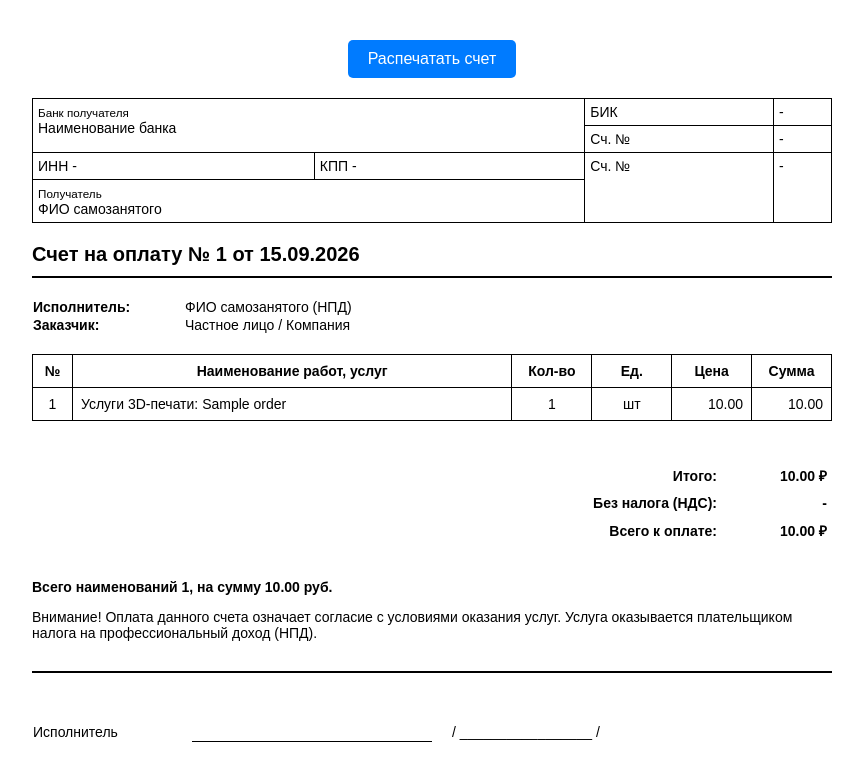
After one commit to sitnikow92-dotcom/3D-Print-Calculate-Pricing, a Flask app: page /invoice/1 in a window 1280 px wide. The commit adds this page. Shown: the top 781 px of the page, without its empty margins (208-1071 px from the left). Run offline with Flask 3, Linux system fonts and the light colour scheme; tables that the repository leaves empty hold one stand-in row (values such as "Sample post").

Commit message:
Add tax calculation and invoice generation
- Extend Settings model in app.py to include tax percentage and seller details
- Update /api/calculate to include tax in final cost and return it in the response
- Add invoice.html template to render printable invoices
- Create /invoice/<id> route in app.py
- Update index.html settings tab with new input fields
- Update calculate display UI to include tax amount
- Add Invoice button to Kanban cards

Co-authored-by: sitnikow92-dotcom <282522900+sitnikow92-dotcom@users.noreply.github.com>

```diff
--- a/app.py
+++ b/app.py
@@ -80,13 +80,25 @@ class Settings(db.Model):
     electricity_rate = db.Column(db.Float, nullable=False, default=5.0)
     markup_percent = db.Column(db.Float, nullable=False, default=100.0)
     failure_percent = db.Column(db.Float, nullable=False, default=10.0)
+    tax_percent = db.Column(db.Float, nullable=False, default=4.0)
+    seller_name = db.Column(db.String(200), nullable=True)
+    seller_inn = db.Column(db.String(20), nullable=True)
+    seller_bank = db.Column(db.String(200), nullable=True)
+    seller_account = db.Column(db.String(50), nullable=True)
+    seller_bik = db.Column(db.String(20), nullable=True)
 
     def to_dict(self):
         return {
             'id': self.id,
             'electricity_rate': self.electricity_rate,
             'markup_percent': self.markup_percent,
-            'failure_percent': self.failure_percent
+            'failure_percent': self.failure_percent,
+            'tax_percent': self.tax_percent,
+            'seller_name': self.seller_name,
+            'seller_inn': self.seller_inn,
+            'seller_bank': self.seller_bank,
+            'seller_account': self.seller_account,
+            'seller_bik': self.seller_bik
         }
 
 # Initialize database
@@ -94,7 +106,7 @@ with app.app_context():
     db.create_all()
     # Add default setting if not exists
     if not Settings.query.first():
-        default_settings = Settings(electricity_rate=5.0, markup_percent=100.0, failure_percent=10.0)
+        default_settings = Settings(electricity_rate=5.0, markup_percent=100.0, failure_percent=10.0, tax_percent=4.0)
         db.session.add(default_settings)
         db.session.commit()
 
@@ -247,7 +259,9 @@ def calculate_cost():
         elif modeling_complexity == "complex":
             modeling_cost = 3000.0
 
-        total_price = client_print_price + modeling_cost
+        intermediate_total = client_print_price + modeling_cost
+        tax_cost = intermediate_total * (settings.tax_percent / 100.0)
+        total_price = intermediate_total + tax_cost
 
         return jsonify({
             'self_cost': self_cost,
@@ -255,6 +269,7 @@ def calculate_cost():
             'failure_cost': failure_cost,
             'client_print_price': client_print_price,
             'modeling_cost': modeling_cost,
+            'tax_cost': tax_cost,
             'total_price': total_price,
             'material_cost': material_cost,
             'electricity_cost': electricity_cost,
@@ -277,9 +292,25 @@ def update_settings():
         settings.electricity_rate = float(data.get('electricity_rate', settings.electricity_rate))
         settings.markup_percent = float(data.get('markup_percent', settings.markup_percent))
         settings.failure_percent = float(data.get('failure_percent', settings.failure_percent))
+        settings.tax_percent = float(data.get('tax_percent', settings.tax_percent))
+        settings.seller_name = data.get('seller_name', settings.seller_name)
+        settings.seller_inn = data.get('seller_inn', settings.seller_inn)
+        settings.seller_bank = data.get('seller_bank', settings.seller_bank)
+        settings.seller_account = data.get('seller_account', settings.seller_account)
+        settings.seller_bik = data.get('seller_bik', settings.seller_bik)
+
         db.session.commit()
         return jsonify(settings.to_dict())
     return jsonify({'error': 'Settings not found'}), 404
 
+# --- Invoices ---
+@app.route('/invoice/<int:id>', methods=['GET'])
+def get_invoice(id):
+    order = Order.query.get_or_404(id)
+    settings = Settings.query.first()
+    from datetime import datetime
+    now = datetime.now().strftime("%d.%m.%Y")
+    return render_template('invoice.html', order=order, settings=settings, now=now)
+
 if __name__ == '__main__':
     app.run(debug=True, port=5000)
--- /dev/null
+++ b/templates/invoice.html
@@ -0,0 +1,207 @@
+<!DOCTYPE html>
+<html lang="ru">
+<head>
+    <meta charset="UTF-8">
+    <meta name="viewport" content="width=device-width, initial-scale=1.0">
+    <title>Счет на оплату № {{ order.id }}</title>
+    <style>
+        body {
+            font-family: Arial, sans-serif;
+            font-size: 14px;
+            color: #000;
+            background-color: #fff;
+            margin: 0;
+            padding: 20px;
+        }
+        .container {
+            max-width: 800px;
+            margin: 0 auto;
+        }
+        .text-center { text-align: center; }
+        .text-right { text-align: right; }
+        .font-bold { font-weight: bold; }
+
+        table {
+            width: 100%;
+            border-collapse: collapse;
+            margin-bottom: 20px;
+        }
+
+        .bank-details td {
+            border: 1px solid #000;
+            padding: 5px;
+            vertical-align: top;
+        }
+
+        .invoice-title {
+            font-size: 20px;
+            font-weight: bold;
+            margin-bottom: 20px;
+            padding-bottom: 10px;
+            border-bottom: 2px solid #000;
+        }
+
+        .items-table th, .items-table td {
+            border: 1px solid #000;
+            padding: 8px;
+        }
+
+        .items-table th {
+            text-align: center;
+        }
+
+        .totals {
+            margin-top: 20px;
+            float: right;
+            width: 300px;
+        }
+        .totals td {
+            padding: 5px;
+        }
+
+        .clearfix::after {
+            content: "";
+            clear: both;
+            display: table;
+        }
+
+        .signature-block {
+            margin-top: 50px;
+        }
+
+        .print-btn {
+            display: block;
+            margin: 20px auto;
+            padding: 10px 20px;
+            background: #007bff;
+            color: white;
+            border: none;
+            cursor: pointer;
+            font-size: 16px;
+            border-radius: 5px;
+        }
+
+        /* Стили для печати (формат А4, без кнопки) */
+        @media print {
+            body {
+                padding: 0;
+            }
+            .print-btn {
+                display: none;
+            }
+            .container {
+                max-width: 100%;
+            }
+        }
+    </style>
+</head>
+<body>
+    <div class="container">
+        <button class="print-btn" onclick="window.print()">Распечатать счет</button>
+
+        <!-- Bank details block -->
+        <table class="bank-details">
+            <tr>
+                <td colspan="2" rowspan="2">
+                    <small>Банк получателя</small><br>
+                    {{ settings.seller_bank or 'Наименование банка' }}
+                </td>
+                <td>БИК</td>
+                <td>{{ settings.seller_bik or '-' }}</td>
+            </tr>
+            <tr>
+                <td>Сч. №</td>
+                <td>-</td>
+            </tr>
+            <tr>
+                <td>ИНН {{ settings.seller_inn or '-' }}</td>
+                <td>КПП -</td>
+                <td rowspan="2" style="vertical-align: top;">Сч. №</td>
+                <td rowspan="2" style="vertical-align: top;">{{ settings.seller_account or '-' }}</td>
+            </tr>
+            <tr>
+                <td colspan="2">
+                    <small>Получатель</small><br>
+                    {{ settings.seller_name or 'ФИО самозанятого' }}
+                </td>
+            </tr>
+        </table>
+
+        <!-- Title -->
+        <div class="invoice-title">
+            Счет на оплату № {{ order.id }} от {{ now }}
+        </div>
+
+        <div style="margin-bottom: 20px;">
+            <table>
+                <tr>
+                    <td style="width: 150px;"><strong>Исполнитель:</strong></td>
+                    <td>{{ settings.seller_name or 'ФИО самозанятого' }} (НПД)</td>
+                </tr>
+                <tr>
+                    <td><strong>Заказчик:</strong></td>
+                    <td>Частное лицо / Компания</td>
+                </tr>
+            </table>
+        </div>
+
+        <!-- Items Table -->
+        <table class="items-table">
+            <thead>
+                <tr>
+                    <th style="width: 5%;">№</th>
+                    <th style="width: 55%;">Наименование работ, услуг</th>
+                    <th style="width: 10%;">Кол-во</th>
+                    <th style="width: 10%;">Ед.</th>
+                    <th style="width: 10%;">Цена</th>
+                    <th style="width: 10%;">Сумма</th>
+                </tr>
+            </thead>
+            <tbody>
+                <tr>
+                    <td class="text-center">1</td>
+                    <td>Услуги 3D-печати: {{ order.name }}</td>
+                    <td class="text-center">1</td>
+                    <td class="text-center">шт</td>
+                    <td class="text-right">{{ "%.2f"|format(order.price) }}</td>
+                    <td class="text-right">{{ "%.2f"|format(order.price) }}</td>
+                </tr>
+            </tbody>
+        </table>
+
+        <!-- Totals -->
+        <div class="clearfix">
+            <table class="totals">
+                <tr>
+                    <td class="text-right font-bold">Итого:</td>
+                    <td class="text-right font-bold" style="width: 100px;">{{ "%.2f"|format(order.price) }} ₽</td>
+                </tr>
+                <tr>
+                    <td class="text-right font-bold">Без налога (НДС):</td>
+                    <td class="text-right font-bold">-</td>
+                </tr>
+                <tr>
+                    <td class="text-right font-bold">Всего к оплате:</td>
+                    <td class="text-right font-bold">{{ "%.2f"|format(order.price) }} ₽</td>
+                </tr>
+            </table>
+        </div>
+
+        <p><strong>Всего наименований 1, на сумму {{ "%.2f"|format(order.price) }} руб.</strong></p>
+        <p>Внимание! Оплата данного счета означает согласие с условиями оказания услуг. Услуга оказывается плательщиком налога на профессиональный доход (НПД).</p>
+
+        <hr style="border: 1px solid #000; margin: 30px 0;">
+
+        <!-- Signatures -->
+        <div class="signature-block">
+            <table style="width: 100%; border: none;">
+                <tr>
+                    <td style="width: 20%;">Исполнитель</td>
+                    <td style="width: 30%; border-bottom: 1px solid #000;"></td>
+                    <td style="width: 50%; padding-left: 20px;">/ {{ settings.seller_name or '_________________' }} /</td>
+                </tr>
+            </table>
+        </div>
+    </div>
+</body>
+</html>
```
Also changed, not shown: templates/index.html (+57 -7 lines).
